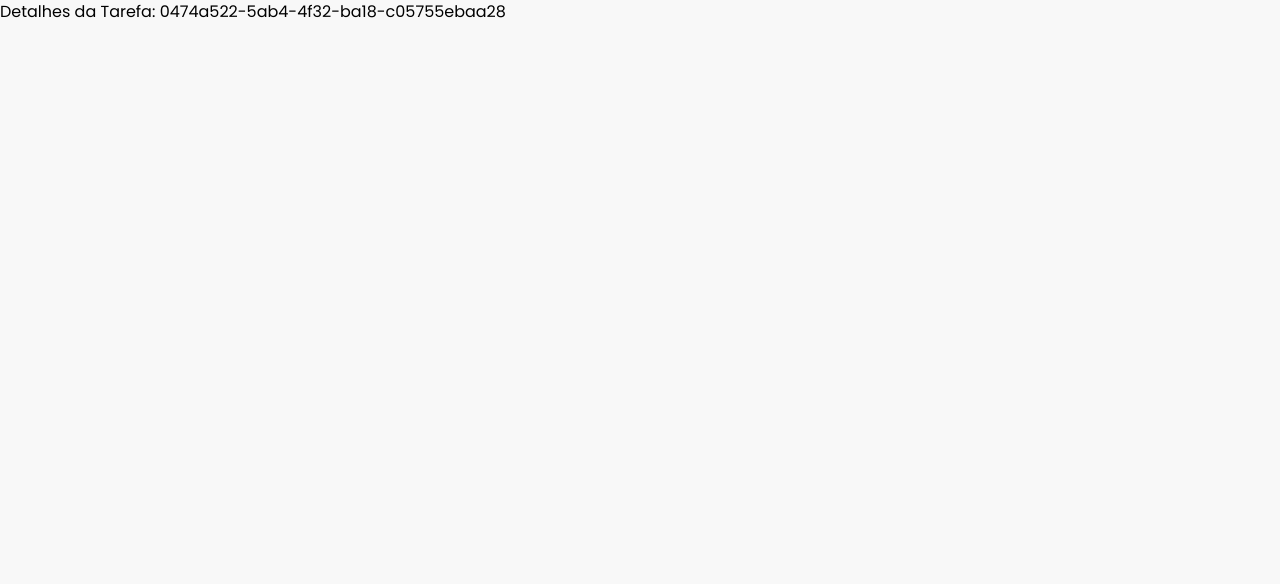
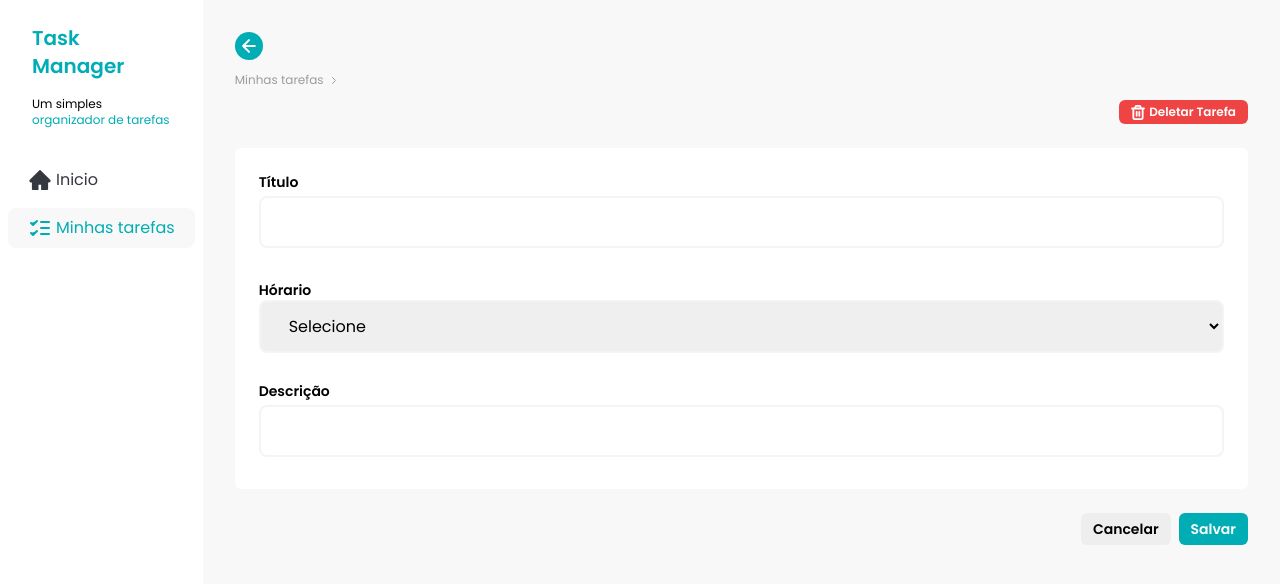
Before and after one commit to Alessandro-Vieira77/fsc-task-manager-, a React (Vite) app: page /details/0474a522-5ab4-4f32-ba18-c05755ebaa28 in a window 1280 px wide. Shown: the top 584 px of the page. Built offline with nearby package versions, Linux system fonts and the light colour scheme; no server answers.

Commit message:
feat: add initial TaskDetails page without logic

```diff
--- a/db.json
+++ b/db.json
@@ -20,6 +20,13 @@
       "description": "export and import",
       "time": "morning",
       "status": "not_started"
+    },
+    {
+      "id": "7c05dd51-0b4d-4020-aba1-73093d2bc164",
+      "title": "Comer bolo",
+      "description": "um bolo de laranja no domingo ",
+      "time": "morning",
+      "status": "not_started"
     }
   ]
 }
--- a/src/assets/icons/index.js
+++ b/src/assets/icons/index.js
@@ -1,5 +1,7 @@
 import IconAdd from "./add.svg?react";
+import IconArrowLeft from "./arrow-left.svg?react";
 import IconCheck from "./check.svg?react";
+import IconChevronRight from "./chevron-right.svg?react";
 import IconClodSun from "./cloud-sun.svg?react";
 import IconDetail from "./details.svg?react";
 import IconHome from "./home.svg?react";
@@ -11,7 +13,9 @@ import IconTrash from "./trash.svg?react";
 
 export {
   IconAdd,
+  IconArrowLeft,
   IconCheck,
+  IconChevronRight,
   IconClodSun,
   IconDetail,
   IconHome,
--- a/src/components/Button.jsx
+++ b/src/components/Button.jsx
@@ -9,6 +9,7 @@ const Button = ({ children, color, size, width, ...props }) => {
         primary: "bg-brand-primary text-white",
         secundary: "text--brand-dark-blue bg-brand-light-gray",
         ghost: "text-brand-dark-gray",
+        danger: "bg-brand-danger text-white",
       },
       disabled: {
         true: "cursor-not-allowed opacity-50 hover:opacity-50",
--- a/src/pages/DatailsTasks.jsx
+++ b/src/pages/DatailsTasks.jsx
@@ -1,8 +1,20 @@
+/* eslint-disable react/jsx-no-undef */
+import { func } from "prop-types";
 import { useEffect, useState } from "react";
 import { useParams } from "react-router-dom";
+import { useNavigate } from "react-router-dom";
+
+import { IconArrowLeft, IconChevronRight, IconTrash } from "../assets/icons";
+import Button from "../components/Button";
+import Input from "../components/Input";
+import Sidebar from "../components/Sidebar";
+import TimeSelect from "../components/TimeSelect";
+
 const DetailsTasks = () => {
+  const navigate = useNavigate();
+
   const { taskId } = useParams();
-  const [tasks, setTasks] = useState();
+  const [tasks, setTasks] = useState([]);
 
   useEffect(() => {
     async function getTask() {
@@ -22,8 +34,51 @@ const DetailsTasks = () => {
   }
 
   return (
-    <div>
-      <h1>Detalhes da Tarefa: {taskId}</h1>
+    <div className="flex w-full">
+      <Sidebar />
+      <div className="mx-8 my-8 flex w-full flex-col gap-6">
+        <div className="flex w-full flex-col gap-3">
+          <div
+            onClick={() => navigate(-1)}
+            className="flex h-7 w-7 items-center justify-center rounded-full bg-brand-primary">
+            <IconArrowLeft />
+          </div>
+
+          <div className="flex items-center gap-2 text-xs text-brand-text-gray">
+            <span
+              onClick={() => navigate(-1)}
+              className="flex cursor-pointer items-center gap-2">
+              Minhas tarefas <IconChevronRight />{" "}
+            </span>
+            <p className="font-semibold text-brand-primary">{tasks?.title}</p>
+          </div>
+
+          <div className="flex w-full items-center justify-between">
+            <h1 className="text-xl font-bold text-brand-dark-blue">
+              {tasks?.title}
+            </h1>
+            <Button color="danger">
+              <IconTrash /> Deletar Tarefa
+            </Button>
+          </div>
+        </div>
+
+        <div className="w-full space-y-6 rounded-md bg-brand-white p-6">
+          <Input title="Título" defaultvalue={tasks?.title} />
+          <div>
+            <TimeSelect label="Hórario" defaultValue={tasks?.time} />
+          </div>
+          <Input title="Descrição" defaultValue={tasks?.description} />
+        </div>
+        <div className="flex w-full justify-end gap-2">
+          <Button color="secundary" size={"large"}>
+            Cancelar
+          </Button>
+          <Button color={"primary"} size={"large"}>
+            Salvar
+          </Button>
+        </div>
+      </div>
     </div>
   );
 };
```
Also changed, not shown: src/assets/icons/arrow-left.svg (added), src/assets/icons/chevron-right.svg (added).
